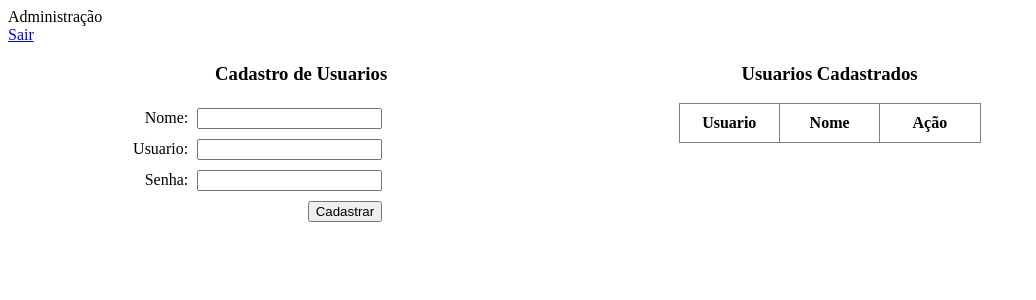
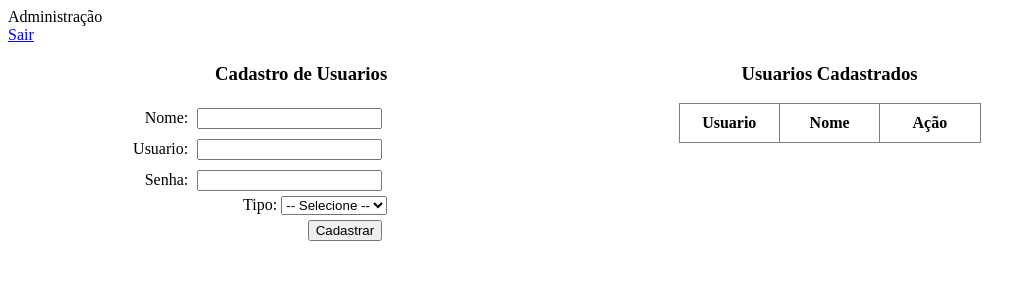
Before and after one commit to wsvantier/pi-02-2025, a Flask app: page /admin/ in a window 1280 px wide. Shown: the top 300 px of the page, without its empty margins (0-1036 px from the left). Run offline with Flask 3, Linux system fonts and the light colour scheme; a user stored in the database is signed in; lists and menus that the app fills with data are empty.

Commit message:
Modificações no admin.html

```diff
--- a/templates/admin.html
+++ b/templates/admin.html
@@ -14,9 +14,15 @@ Administração <br>
          <h3> Cadastro de Usuarios </h3>
         <form action="" method="post">
 
-            Nome: <input type="text" name="nomeForm" id="nomeForm"><br>
-            Usuario: <input type="text" name="userForm" id="userForm"><br>
-            Senha: <input type="password" name="senhaForm" id="senhaForm"><br>
+            Nome: <input type="text" name="nomeForm" id="nomeForm" required><br>
+            Usuario: <input type="text" name="userForm" id="userForm" required><br>
+            Senha: <input type="password" name="senhaForm" id="senhaForm" required><br>
+            Tipo: <select name="tipoForm" id="tipoForm" required>
+                <option value="" selected disabled>-- Selecione --</option>
+                <option value="admin"> Administrador </option>
+                <option value="cozinha"> Cozinha </option>
+                <option value="funcionario"> Funcionario  </option>
+            </select> <br>
             <input type="submit" value="Cadastrar">
 
         </form>
```
